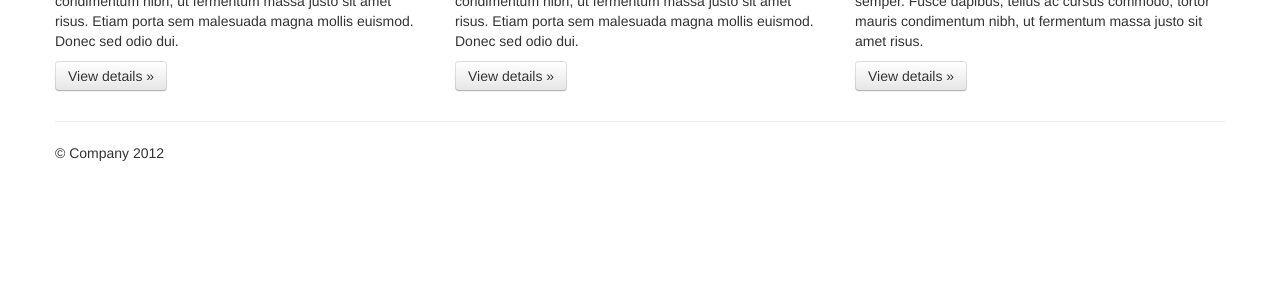
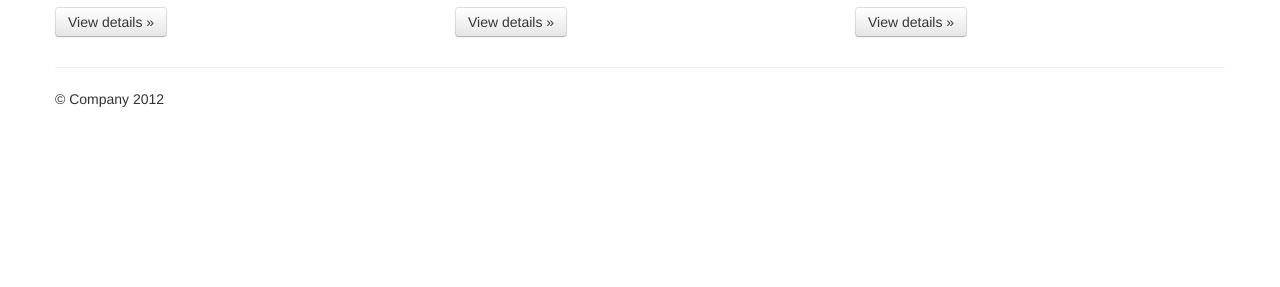
Before and after one commit to Dominisi/TwitRank.co.uk, a plain HTML site: page index.html in a window 1280 px wide. Shown: the part 513-800 px from the top of the page. Drawn offline with nearby package versions, Linux system fonts and the light colour scheme.

```diff
--- a/index.html
+++ b/index.html
@@ -13,7 +13,7 @@
         <link rel="stylesheet" href="css/bootstrap.min.css">
         <style>
             body {
-                padding-top: 60px;
+                padding-top: 6px;
                 padding-bottom: 40px;
             }
         </style>
```
